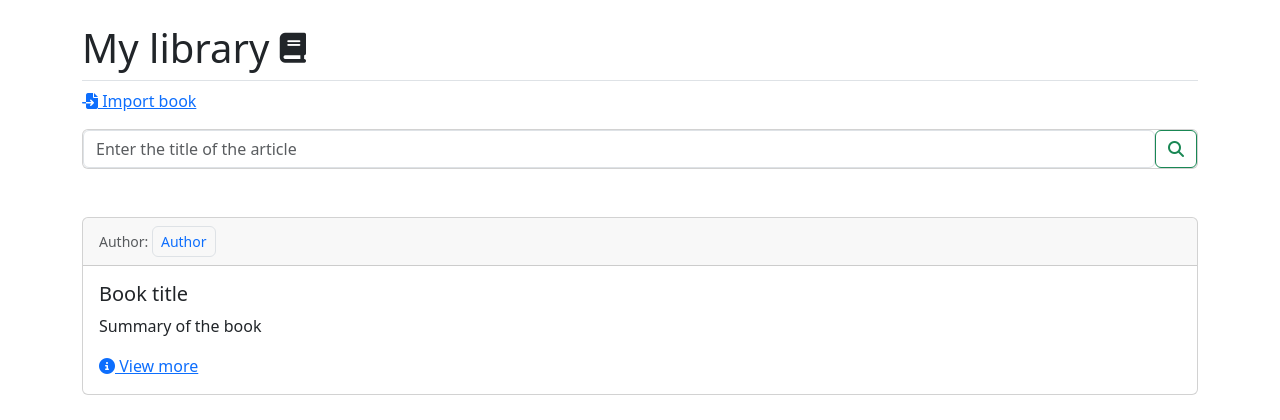
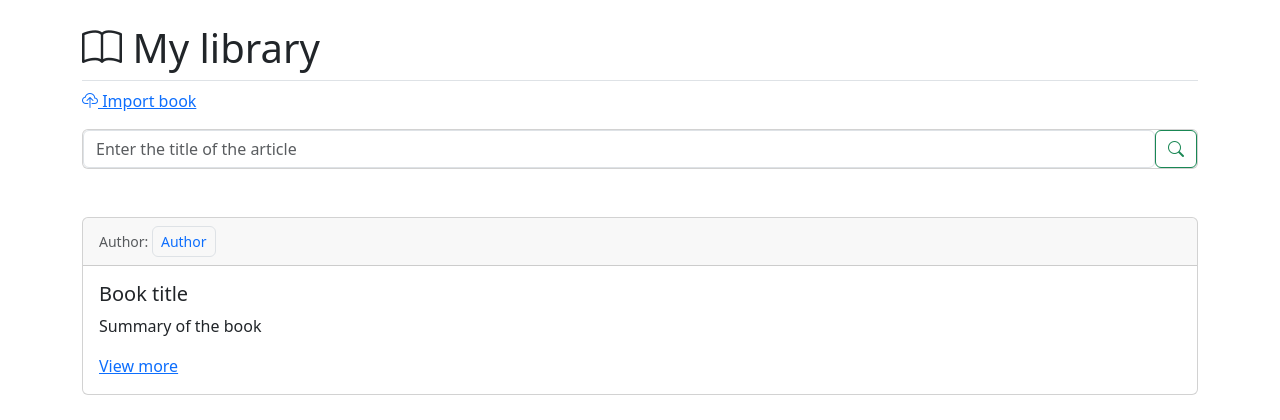
Before and after one commit to PatriceAlan/Biblioverse, a Django app: page / in a window 1280 px wide. Shown: the part 56-476 px from the top of the page. Run offline with Django 4.2, Linux system fonts and the light colour scheme; the visitor is signed in with stand-in values (Sample User, id 1).

Commit message:
Bootstrap icons

```diff
--- a/biblioverse/boeken/templates/authors.html
+++ b/biblioverse/boeken/templates/authors.html
@@ -1,5 +1,8 @@
 {% extends 'base.html' %}
 {% block content %}
+
+<h1 class="card-header pb-2 mb-2 border-bottom"><i class="bi bi-people-fill"></i> Authors</h1>
+<br/>
 
 {% for letter, authors in author_dict.items %}
     <div class="author-group">
--- a/biblioverse/boeken/templates/base.html
+++ b/biblioverse/boeken/templates/base.html
@@ -5,7 +5,7 @@
     <meta name="viewport" content="width=device-width, initial-scale=1">
     <title>Biblioverse</title>
     <link href="https://cdn.jsdelivr.net/npm/bootstrap@5.3.2/dist/css/bootstrap.min.css" rel="stylesheet" integrity="sha384-T3c6CoIi6uLrA9TneNEoa7RxnatzjcDSCmG1MXxSR1GAsXEV/Dwwykc2MPK8M2HN" crossorigin="anonymous">
-    <link rel="stylesheet" href="https://cdnjs.cloudflare.com/ajax/libs/font-awesome/6.4.2/css/all.min.css">
+    <link rel="stylesheet" href="https://cdn.jsdelivr.net/npm/bootstrap-icons@1.11.1/font/bootstrap-icons.css">
   </head>
   <body>
     {% include 'navbar.html' %}
--- a/biblioverse/boeken/templates/books.html
+++ b/biblioverse/boeken/templates/books.html
@@ -1,7 +1,7 @@
 {% extends 'base.html' %}
 {% block content %}
 
-<h1 class="card-header pb-2 mb-2 border-bottom">Books  <i class="fa-solid fa-book fa-xs"></i></h1>
+<h1 class="card-header pb-2 mb-2 border-bottom"><i class="bi bi-bookshelf"></i> Books </h1>
 <br/>
 <div class="row">
     {% for book in books %}
--- a/biblioverse/boeken/templates/categories.html
+++ b/biblioverse/boeken/templates/categories.html
@@ -1,7 +1,7 @@
 {% extends 'base.html' %}
 {% block content %}
 
-<h1 class="card-header pb-2 mb-2 border-bottom">Categories <i class="fa-solid fa-book fa-xs"></i></h1>
+<h1 class="card-header pb-2 mb-2 border-bottom"><i class="bi bi-list-stars"></i>Categories</h1>
 <br/>
 
 <div class="row">
@@ -25,5 +25,6 @@
         {% endif %}
     {% endfor %}
 </div>
+<a href="{% url 'home' %}" class="btn btn-secondary">Back</a>
 
 {% endblock %}
--- a/biblioverse/boeken/templates/home.html
+++ b/biblioverse/boeken/templates/home.html
@@ -2,16 +2,16 @@
 {% block content %}
 
     {% if user.is_authenticated %}
-    <h1 class="card-header pb-2 mb-2 border-bottom">My library  <i class="fa-solid fa-book fa-xs"></i></h1>
+    <h1 class="card-header pb-2 mb-2 border-bottom"><i class="bi bi-book"></i> My library</h1>
 
     <p>
-        <a href="#"> <i class="fa-solid fa-file-import"></i> Import book</a>
+        <a href="#"> <i class="bi bi-cloud-upload"></i> Import book</a>
     </p>
 
     <div class="card mb-5">
         <form class="d-flex" action="" method="GET">
             <input class="form-control" type="search" placeholder="Enter the title of the article" name="search_query" aria-label="Search">
-            <button class="btn btn-outline-success" type="submit"><i class="fas fa-search"></i></button>
+            <button class="btn btn-outline-success" type="submit"><i class="bi bi-search"></i></button>
         </form>
     </div>
     <div class="card mb-2">
--- a/biblioverse/boeken/templates/navbar.html
+++ b/biblioverse/boeken/templates/navbar.html
@@ -27,9 +27,9 @@
                          {{ user.username }}
                     </a>
                     <ul class="dropdown-menu dropdown-menu-end">
-                        <li><a class="dropdown-item" href="#"><i class="fa-solid fa-user"></i> My profile</a></li>
-                        <li><a class="dropdown-item" href="{% url 'home' %}"><i class="fa-solid fa-book"></i> My library</a></li>
-                        <li><a class="dropdown-item" href="{% url 'logout' %}"><i class="fa-solid fa-right-from-bracket"></i>Logout</a></li>
+                        <li><a class="dropdown-item" href="#"><i class="bi bi-person"></i>My profile</a></li>
+                        <li><a class="dropdown-item" href="{% url 'home' %}"><i class="bi bi-book"></i></i> My library</a></li>
+                        <li><a class="dropdown-item" href="{% url 'logout' %}"><i class="bi bi-box-arrow-right"></i></i>Logout</a></li>
                     </ul>
                 </li>
 
```
